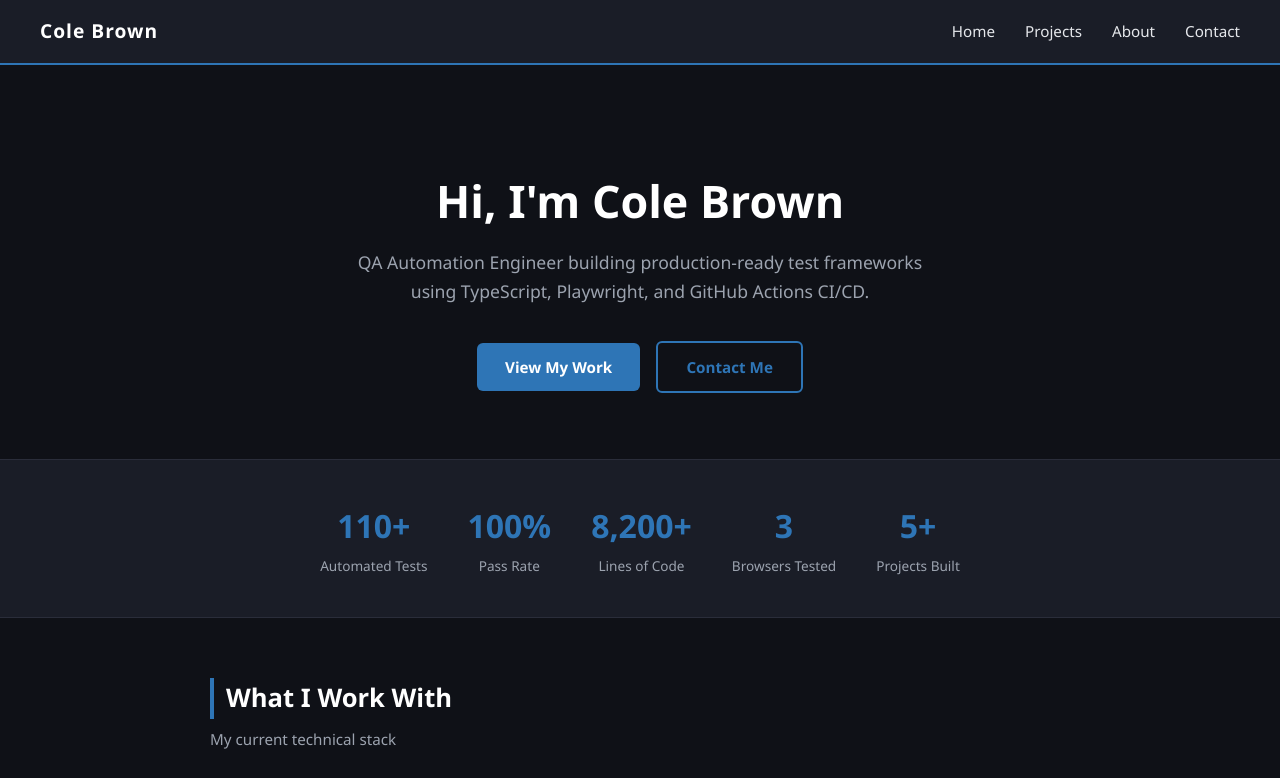
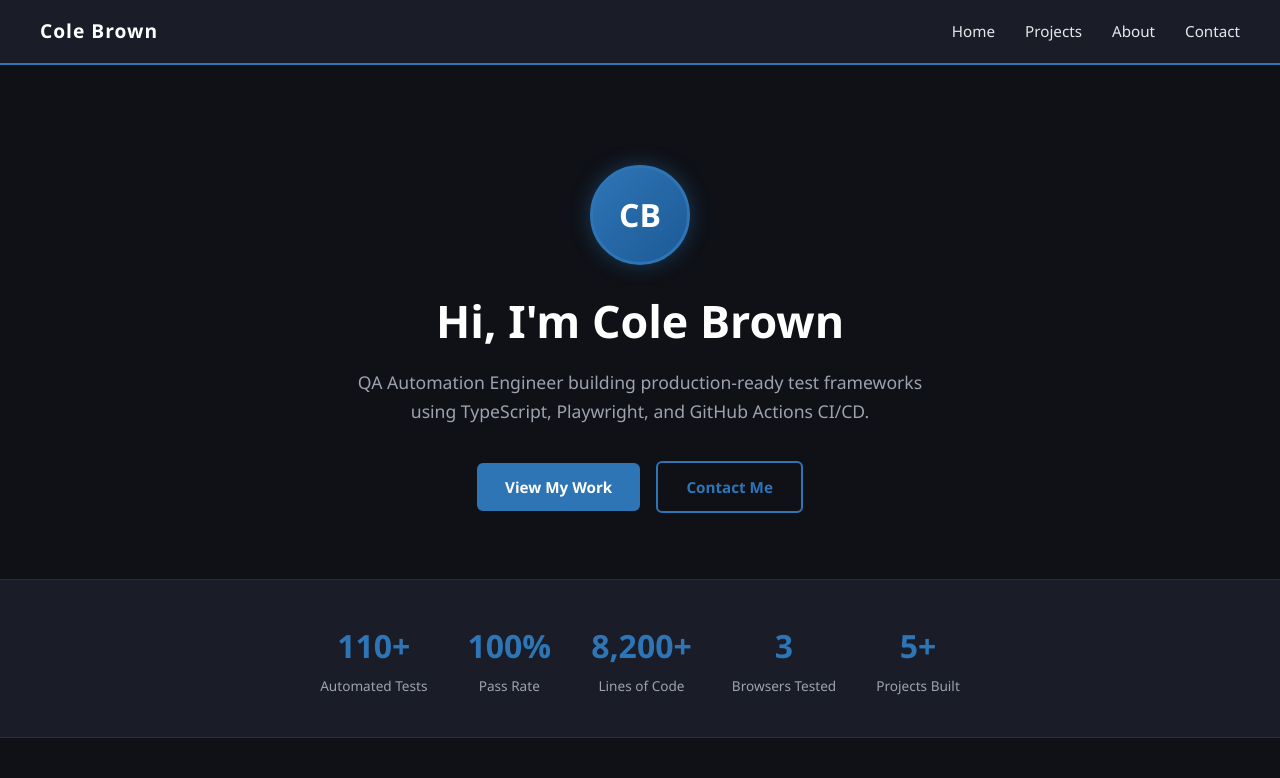
Before and after one commit to Kingcole006/qa-learning-portfolio, a website: page docs/index.html in a window 1280 px wide. Shown: the top 778 px of the page. Drawn offline with Linux system fonts and the light colour scheme.

Commit message:
Update website: add avatar and personal interests to About page

```diff
--- a/docs/index.html
+++ b/docs/index.html
@@ -19,8 +19,25 @@
     </ul>
   </nav>
 
-  <!-- HERO SECTION -->
+<!-- HERO SECTION -->
   <section class="hero">
+
+    <!-- Avatar -->
+    <div style="
+      width: 100px;
+      height: 100px;
+      border-radius: 50%;
+      background: linear-gradient(135deg, #2E75B6, #1d5a96);
+      display: flex;
+      align-items: center;
+      justify-content: center;
+      margin: 0 auto 20px;
+      border: 3px solid #2E75B6;
+      box-shadow: 0 0 20px rgba(46, 117, 182, 0.4);
+    ">
+      <span style="font-size: 2rem; font-weight: 700; color: #ffffff;">CB</span>
+    </div>
+
     <h1>Hi, I'm <span>Cole Brown</span></h1>
     <p>
       QA Automation Engineer building production-ready test frameworks
```
Also changed, not shown: docs/about.html (+9 -2 lines).
